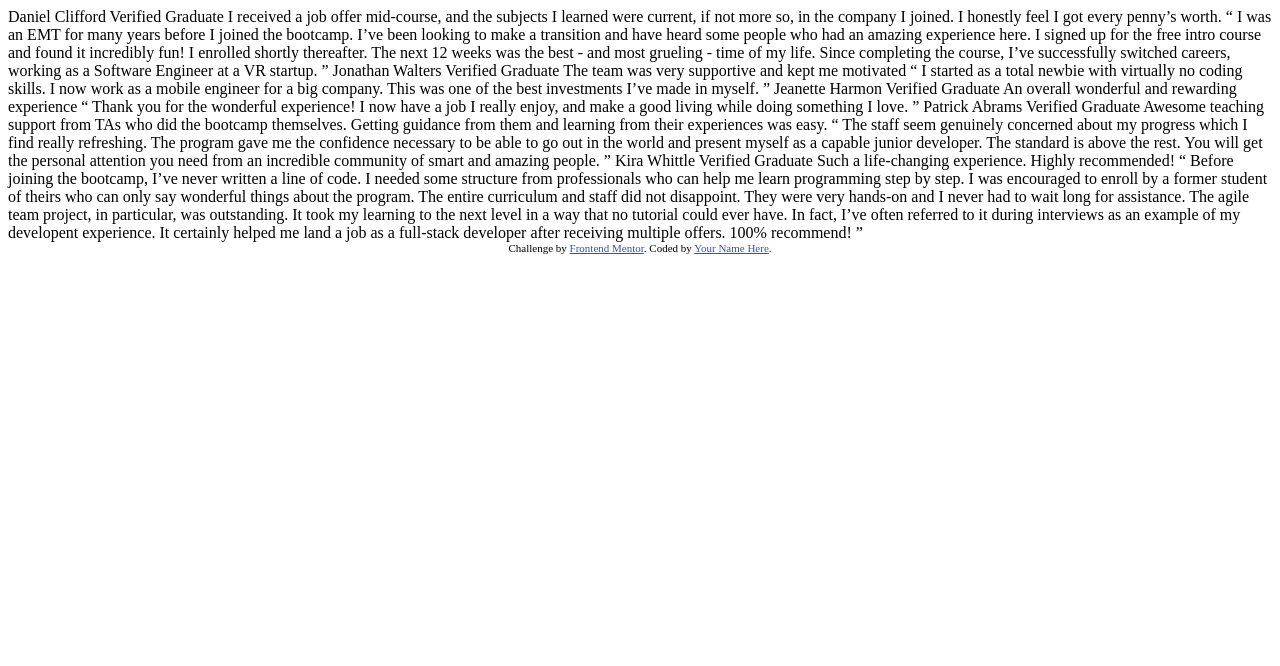
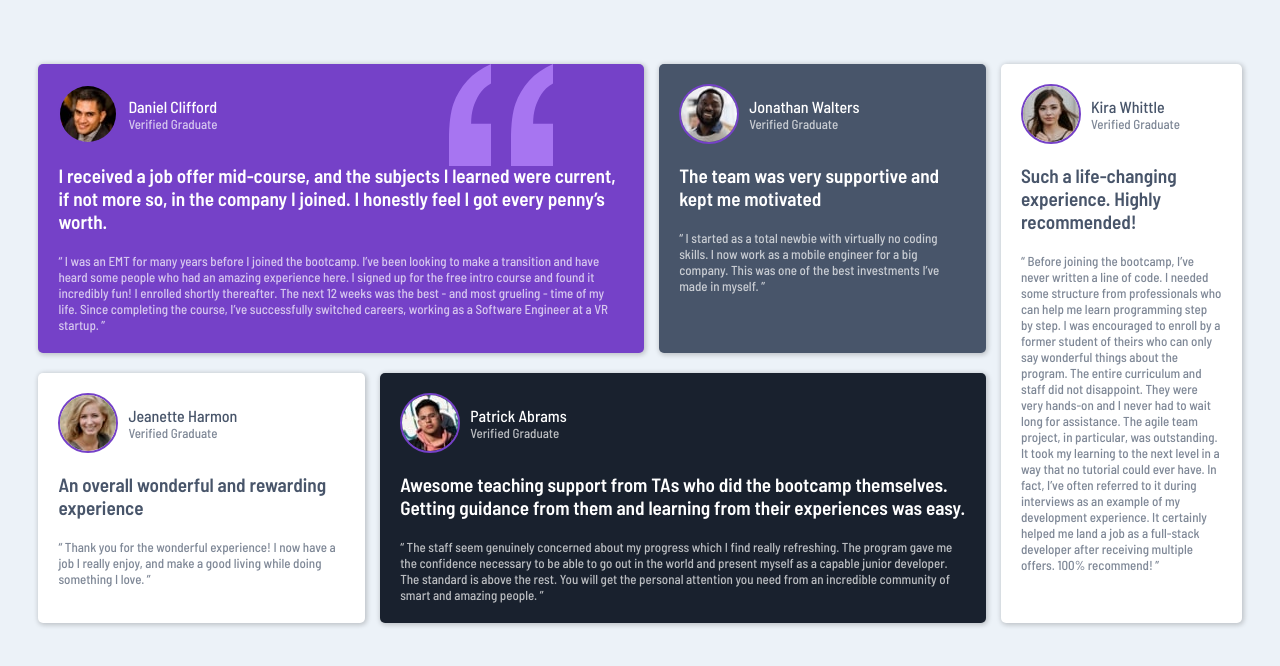
Before and after one commit to 202303-PRM-TR-FEW/testimonials-challenge-room-15, a plain HTML site: page index.html in a window 1280 px wide. Drawn offline with Linux system fonts and the light colour scheme.

Commit message:
Completed Assignment

```diff
--- a/index.html
+++ b/index.html
@@ -5,72 +5,76 @@
     <meta name="viewport" content="width=device-width, initial-scale=1.0"> <!-- displays site properly based on user's device -->
 
     <link rel="icon" type="image/png" sizes="32x32" href="./images/favicon-32x32.png">
-
-  <title>Frontend Mentor | [Challenge Name Here]</title>
-
-  <!-- Feel free to remove these styles or customise in your own stylesheet 👍 -->
-  <style>
-    .attribution { font-size: 11px; text-align: center; }
-    .attribution a { color: hsl(228, 45%, 44%); }
-  </style>
+    <link rel="stylesheet" href="style.css">
+    <link rel="preconnect" href="https://fonts.gstatic.com">
+    <link href="https://fonts.googleapis.com/css2?family=Barlow+Semi+Condensed:wght@500;600&display=swap" rel="stylesheet">
+    <title>Testimonial Grid Example</title>
   </head>
   <body>
-  Daniel Clifford
-  Verified Graduate
-
-  I received a job offer mid-course, and the subjects I learned were current, if not more so,
-  in the company I joined. I honestly feel I got every penny’s worth.
-
-  “ I was an EMT for many years before I joined the bootcamp. I’ve been looking to make a
-  transition and have heard some people who had an amazing experience here. I signed up
-  for the free intro course and found it incredibly fun! I enrolled shortly thereafter.
-  The next 12 weeks was the best - and most grueling - time of my life. Since completing
-  the course, I’ve successfully switched careers, working as a Software Engineer at a VR startup. ”
-
-  Jonathan Walters
-  Verified Graduate
-
-  The team was very supportive and kept me motivated
-
-  “ I started as a total newbie with virtually no coding skills. I now work as a mobile engineer
-  for a big company. This was one of the best investments I’ve made in myself. ”
-
-  Jeanette Harmon
-  Verified Graduate
-
-  An overall wonderful and rewarding experience
-
-  “ Thank you for the wonderful experience! I now have a job I really enjoy, and make a good living
-  while doing something I love. ”
-
-  Patrick Abrams
-  Verified Graduate
-
-  Awesome teaching support from TAs who did the bootcamp themselves. Getting guidance from them and
-  learning from their experiences was easy.
-
-  “ The staff seem genuinely concerned about my progress which I find really refreshing. The program
-  gave me the confidence necessary to be able to go out in the world and present myself as a capable
-  junior developer. The standard is above the rest. You will get the personal attention you need from
-  an incredible community of smart and amazing people. ”
-
-  Kira Whittle
-  Verified Graduate
-
-  Such a life-changing experience. Highly recommended!
-
-  “ Before joining the bootcamp, I’ve never written a line of code. I needed some structure from
-  professionals who can help me learn programming step by step. I was encouraged to enroll by a former
-  student of theirs who can only say wonderful things about the program. The entire curriculum and staff
-  did not disappoint. They were very hands-on and I never had to wait long for assistance. The agile team
-  project, in particular, was outstanding. It took my learning to the next level in a way that no tutorial
-  could ever have. In fact, I’ve often referred to it during interviews as an example of my developent
-  experience. It certainly helped me land a job as a full-stack developer after receiving multiple offers.
-  100% recommend! ”
-
-  <div class="attribution">
-    Challenge by <a href="https://www.frontendmentor.io?ref=challenge" target="_blank">Frontend Mentor</a>.
-    Coded by <a href="#">Your Name Here</a>.
+    <div id="grid-container">
+      <div id="main-left">
+        <div id="top">
+          <div id="testimonial-1" class="grid-item">
+            <img id="quote" src="./images/bg-pattern-quotation.svg" alt="quote">
+            <div class="header">
+              <img src="./images/image-daniel.jpg" alt="Daniel Picture">
+              <div class="header-txt">
+                <p class="name">Daniel Clifford</p>
+                <p>Verified Graduate</p>
+              </div>
+            </div>
+            <h4>I received a job offer mid-course, and the subjects I learned were current, if not more so, in the company I joined. I honestly feel I got every penny’s worth.</h4>
+            <p>“ I was an EMT for many years before I joined the bootcamp. I’ve been looking to make a transition and have heard some people who had an amazing experience here. I signed up for the free intro course and found it incredibly fun! I enrolled shortly thereafter. The next 12 weeks was the best - and most grueling - time of my life. Since completing the course, I’ve successfully switched careers, working as a Software Engineer at a VR startup. ”</p>
+          </div>
+          <div id="testimonial-2" class="grid-item">
+            <div class="header">
+              <img src="./images/image-jonathan.jpg" alt="Jonathan Picture">
+              <div class="header-txt">
+                <p class="name">Jonathan Walters</p>
+                <p>Verified Graduate</p>
+              </div>
+            </div>
+            <h4>The team was very supportive and kept me motivated</h4>
+            <p>“ I started as a total newbie with virtually no coding skills. I now work as a mobile engineer
+              for a big company. This was one of the best investments I’ve made in myself. ”</p>
+          </div>
+        </div>
+        <div id="bottom">
+          <div id="testimonial-3" class="grid-item">
+            <div class="header">
+              <img src="./images/image-jeanette.jpg" alt="Jeanette Picture">
+              <div class="header-txt">
+                <p class="name">Jeanette Harmon</p>
+                <p>Verified Graduate</p>
+              </div>
+            </div>
+            <h4>An overall wonderful and rewarding experience</h4>
+            <p>“ Thank you for the wonderful experience! I now have a job I really enjoy, and make a good living while doing something I love. ”</p>
+          </div>
+          <div id="testimonial-4" class="grid-item">
+            <div class="header">
+              <img src="./images/image-patrick.jpg" alt="Patrick Picture">
+              <div class="header-txt">
+                <p class="name">Patrick Abrams</p>
+                <p>Verified Graduate</p>
+              </div>
+            </div>
+            <h4>Awesome teaching support from TAs who did the bootcamp themselves. Getting guidance from them and learning from their experiences was easy.</h4>
+            <p>“ The staff seem genuinely concerned about my progress which I find really refreshing. The program gave me the confidence necessary to be able to go out in the world and present myself as a capable junior developer. The standard is above the rest. You will get the personal attention you need from an incredible community of smart and amazing people. ”</p>
+          </div>
+        </div>
+      </div>
+      <div id="testimonial-5" class="grid-item">
+        <div class="header">
+          <img src="./images/image-kira.jpg" alt="Kira Picture">
+          <div class="header-txt">
+            <p class="name">Kira Whittle</p>
+            <p>Verified Graduate</p>
+          </div>
+        </div>
+        <h4>Such a life-changing experience. Highly recommended!</h4>
+        <p>“ Before joining the bootcamp, I’ve never written a line of code. I needed some structure from professionals who can help me learn programming step by step. I was encouraged to enroll by a former student of theirs who can only say wonderful things about the program. The entire curriculum and staff did not disappoint. They were very hands-on and I never had to wait long for assistance. The agile team project, in particular, was outstanding. It took my learning to the next level in a way that no tutorial could ever have. In fact, I’ve often referred to it during interviews as an example of my development experience. It certainly helped me land a job as a full-stack developer after receiving multiple offers. 100% recommend! ”</p>
+      </div>
     </div>
   </body>
 </html>
--- /dev/null
+++ b/style.css
@@ -0,0 +1,120 @@
+* {
+    box-sizing: border-box;
+    margin: 0;
+    padding: 0;
+}
+
+body {
+    background-color: #ecf2f8;
+    font-family: 'Barlow Semi Condensed', sans-serif;
+}
+
+#grid-container {
+    padding: 5% 3%;
+}
+
+#testimonial-1 {
+    background-color: #7541c8;
+    color: #ffffff;
+    position: relative;
+    z-index: 0;
+}
+
+#testimonial-2 {
+    background-color: #48556a;
+    color: #ffffff;
+}
+
+#testimonial-3, #testimonial-5 {
+    background-color: #ffffff;
+    color: #48556a;
+}
+
+#testimonial-4 {
+    background-color: #19212e;
+    color: #ffffff;
+}
+
+.grid-item {
+    margin-bottom: 20px;
+    padding: 20px;
+    border-radius: 5px;
+    box-shadow: 1px 1px 5px 1px rgba(0,0,0,0.2);
+    font-size: 13px;
+}
+
+.grid-item p {
+    opacity: 70%;
+}
+
+.header {
+    display: flex;
+    align-items: center;
+    margin-bottom: 20px;
+    z-index: 3;
+    position: relative;
+}
+
+.header .name {
+    opacity: 100%;
+    font-size: 1rem;
+}
+
+.header img {
+    border-radius: 50%;
+    margin-right: 10px;
+    border: 2px solid #7541c8;
+}
+
+.grid-item h4 {
+    margin-bottom: 20px;
+    font-size: 1.2rem;
+    font-weight: 600;
+}
+
+#quote {
+    position: absolute;
+    right: 15%;
+    top: 0;
+    z-index: 1;
+}
+
+@media (min-width: 576px) {
+
+    #grid-container,
+    #main-left,
+    #top,
+    #bottom {
+        display: flex;
+    }
+
+    #top, #bottom {
+        flex-basis: 50%;
+    }
+
+    #testimonial-5 {
+        flex-basis: 20%;
+    }
+
+    #main-left {
+        flex-direction: column;
+        flex-basis: 80%;
+    }
+
+    #testimonial-1, #testimonial-4 {
+        flex-basis: 65%;
+    }
+
+    #testimonial-2, #testimonial-3 {
+        flex-basis: 35%;
+    }
+
+    #grid-container {
+        max-width: 1440px;
+        margin: 0 auto;
+    }
+
+    #main-left .grid-item {
+        margin-right: 15px;
+    }
+}
```
Lines whose indentation alone changed are shown as unchanged.
